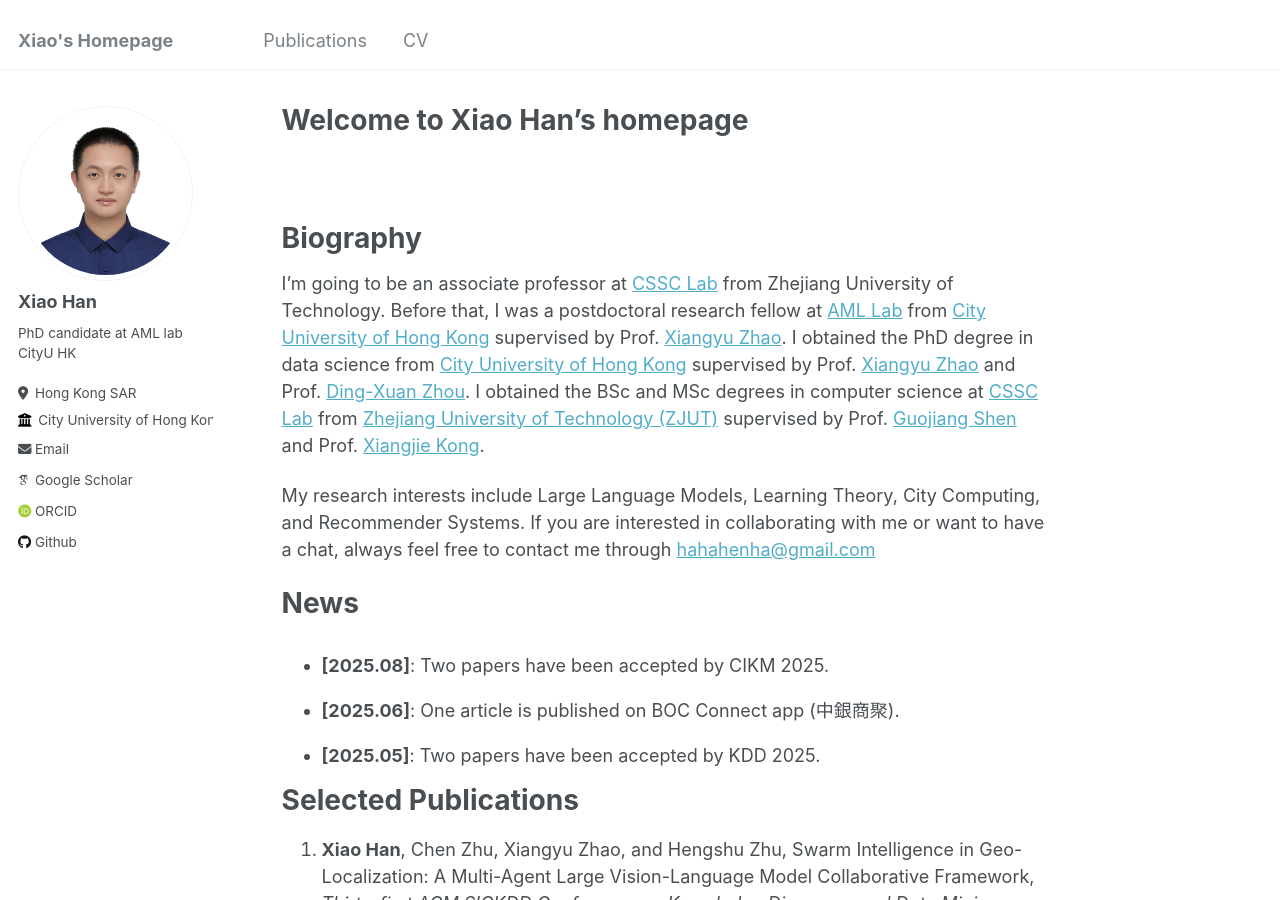
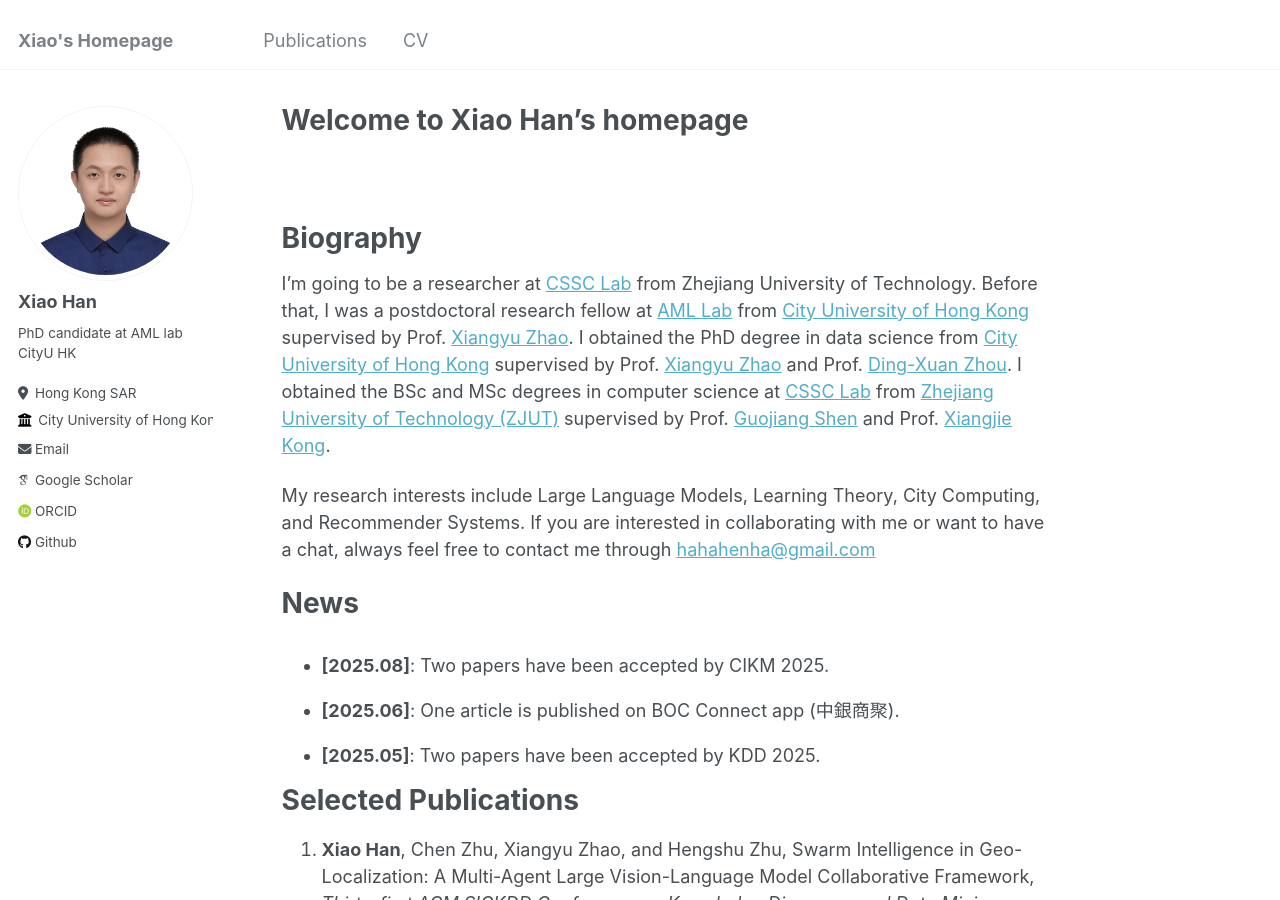
Before and after one commit to hahahenha/hahahenha.github.io, a Jekyll site: the page built from _pages/about.md, in a window 1280 px wide and 900 px high. Built offline with Jekyll 4.4.1, drawn with Linux system fonts in a browser that asks for light colours; some web fonts are replaced.

Commit message:
Update about.md

```diff
--- a/_pages/about.md
+++ b/_pages/about.md
@@ -20,7 +20,7 @@ redirect_from:
 
 Biography
 ======
-I'm going to be an associate professor at [CSSC Lab](http://www.cssclab.cn/en) from Zhejiang University of Technology.
+I'm going to be a researcher at [CSSC Lab](http://www.cssclab.cn/en) from Zhejiang University of Technology.
 Before that, I was a postdoctoral research fellow at [AML Lab](https://aml-cityu.github.io/) from [City University of Hong Kong](https://www.cityu.edu.hk) supervised by Prof. [Xiangyu Zhao](https://zhaoxyai.github.io/).
 I obtained the PhD degree in data science from [City University of Hong Kong](https://www.cityu.edu.hk) supervised by Prof. [Xiangyu Zhao](https://zhaoxyai.github.io/) and Prof. [Ding-Xuan Zhou](https://www.sydney.edu.au/science/about/our-people/academic-staff/dingxuan-zhou.html).
 I obtained the BSc and MSc degrees in computer science at [CSSC Lab](https://www.cssclab.cn/) from [Zhejiang University of Technology (ZJUT)](https://www.zjut.edu.cn) supervised by Prof. [Guojiang Shen](https://homepage.zjut.edu.cn//sgj/) and Prof. [Xiangjie Kong](http://www.cssclab.cn/xjkong/).
```
